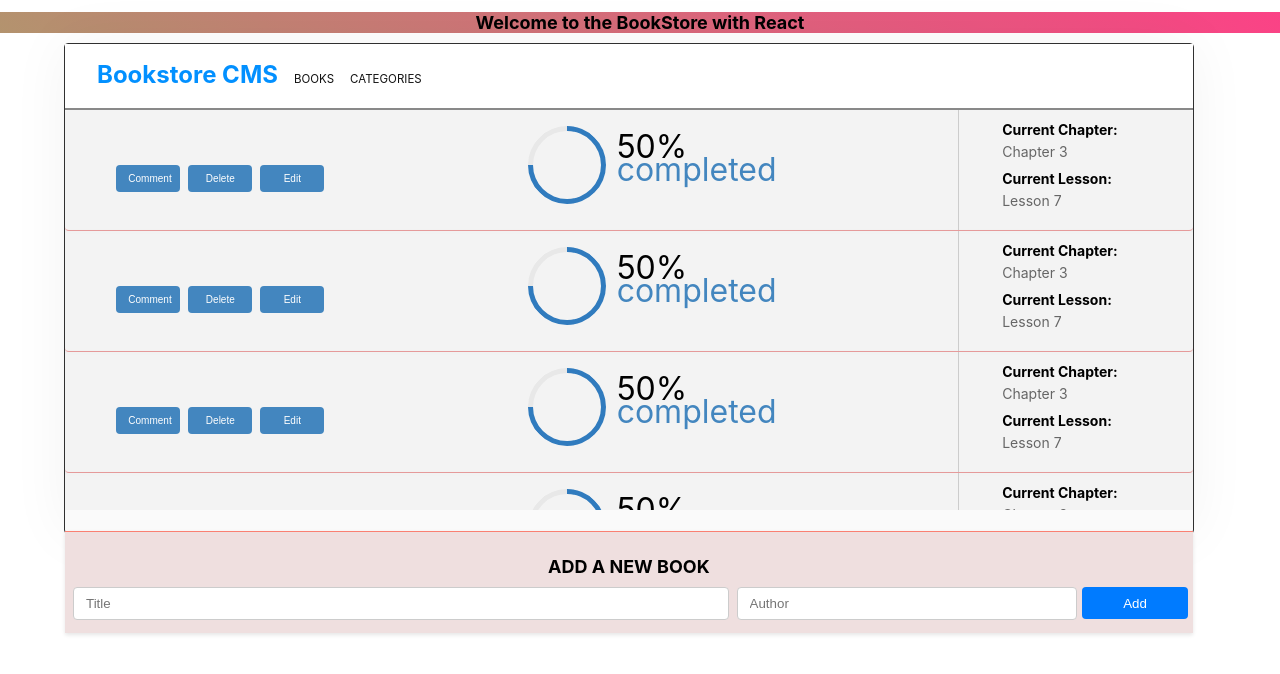
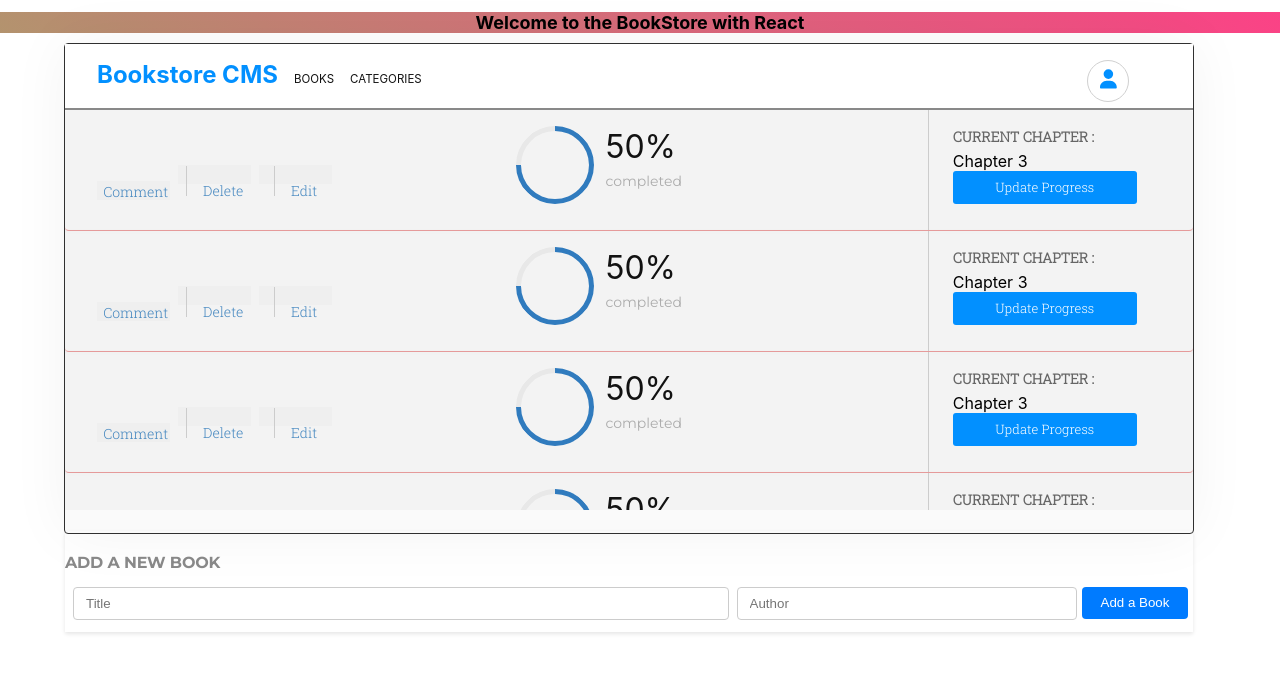
Before and after one commit to hydaline-code/Bookstore, a React (Create React App) app: page / in a window 1280 px wide. Shown: the top 674 px of the page. Built offline with nearby package versions, Linux system fonts and the light colour scheme; no server answers.

Commit message:
Add stylings

```diff
--- a/package.json
+++ b/package.json
@@ -3,6 +3,11 @@
   "version": "0.1.0",
   "private": true,
   "dependencies": {
+    "@fortawesome/fontawesome-free": "^6.4.2",
+    "@fortawesome/free-brands-svg-icons": "^6.4.2",
+    "@fortawesome/free-regular-svg-icons": "^6.4.2",
+    "@fortawesome/free-solid-svg-icons": "^6.4.2",
+    "@fortawesome/react-fontawesome": "^0.2.0",
     "@reduxjs/toolkit": "^1.9.6",
     "@testing-library/jest-dom": "^5.17.0",
     "@testing-library/react": "^13.4.0",
--- a/src/App.css
+++ b/src/App.css
@@ -1,3 +1,5 @@
+@import url('https://fonts.googleapis.com/css2?family=Montserrat:wght@400;700&family=Roboto+Slab:wght@300&display=swap');
+
 .App {
   text-align: center;
   position: relative;
@@ -39,6 +41,7 @@
 .header {
   display: flex;
   flex-direction: row;
+  justify-content: space-between;
   background-color: #fff;
   height: 3rem;
   border-bottom: solid rgb(137, 137, 137) 2px;
@@ -112,18 +115,15 @@
   font-weight: bold;
 }
 
-.book-card p {
-  margin: 8px 0;
+.book-card .leftButton {
   color: #4386bf;
-}
-
-.book-card button {
-  background-color: #4386bf;
-  color: white;
   border: none;
-  padding: 8px 12px;
-  border-radius: 4px;
-  cursor: pointer;
+  width: 4.563rem;
+  height: 1.188rem;
+  font-weight: 300;
+  letter-spacing: normal;
+  font-family: 'Roboto Slab', serif;
+  font-size: 0.875rem;
 }
 
 .addform button {
@@ -138,25 +138,25 @@
   margin-right: 0.3rem;
 }
 
-.book-card button:hover {
-  background-color: #396475;
-}
-
 /* BookForm.css */
 
 .addform {
   position: absolute;
   top: 99.5%;
-  border-top: solid 1px salmon;
-  background-color: #efdfdf;
   box-shadow: 0 2px 4px rgba(0, 0, 0, 0.1);
   width: 88.1%;
 }
 
 .addform h4 {
   margin-bottom: 10px;
-  font-size: 18px;
   font-weight: bold;
+  text-align: left;
+  width: 10.875rem;
+  height: 1.5rem;
+  font-family: 'Montserrat', sans-serif;
+  font-size: 1rem;
+  letter-spacing: -0.18px;
+  color: #888;
 }
 
 .addform form {
@@ -196,73 +196,36 @@
 }
 
 .book-author {
-  font-size: 14px;
-  color: #666;
+  width: 6.688rem;
+  height: 1.188rem;
+  margin: 0.25rem 0 0;
+  font-size: 0.875rem;
+  font-weight: 300;
+  color: #4386bf;
 }
 
 .progress-bar {
   display: flex;
   margin: 0 0 0.6rem 10rem;
+  color: #666;
   position: relative;
 }
 
 .progress-percentage {
   font-size: 10px;
-  color: #666;
   margin-left: 5px;
 }
 
 .state {
   position: absolute;
-  top: 16px;
+  font-family: 'Montserrat', sans-serif;
+  width: 5rem;
+  height: 1.125rem;
+  opacity: 0.5;
+  font-size: 0.875rem;
+  color: #666;
+  top: 2rem;
 }
-
-/* .Oval-2 {
-  width: 4.25rem;
-  height: 4.25rem;
-  border-style: solid;
-  border-width: 5px;
-  border-image-source: linear-gradient(to bottom, green, #030303);
-  border-image-slice: 1;
-  border-radius: 50%;
-} */
-
-/* .Oval-2 {
-  width: 4.25rem;
-  height: 4.25rem;
-  border-radius: 50%;
-  box-shadow:
-    0 3px gray 0 5px green;
-  display: flex;
-  justify-content: center;
-  align-items: center;
-}
-
-.progress-percentage {
-  font-size: 12px;
-  color: #666;
-  margin-left: 5px;
-} */
-
-/* .Oval-2 {
-  width: 4.25rem;
-  height: 4.25rem;
-  position: relative;
-  border-radius: 50%;
-  background: conic-gradient(
-    green 0% 50%,
-    transparent 50% 100%
-  );
-  box-shadow: 0 0 0 5px #030303;
-  justify-content: center;
-  align-items: center;
-}
-
-.progress-percentage {
-  font-size: 12px;
-  color: #666;
-  margin-left: 5px;
-} */
 
 .Oval-2 {
   border-radius: 50%;
@@ -271,6 +234,21 @@
   border: 5px solid #307bbe;
   border-left-color: #e8e8e8;
   transform: rotate(45deg);
+}
+
+.user {
+  margin: 0  4rem 3rem 0;
+  border-radius: 50%;
+  border: solid 1px rgb(208, 208, 208);
+  width: 2.5rem;
+  height: 2.5rem;
+}
+
+.icon {
+  padding-top: 0.52rem;
+  color: #0290ff;
+  font-size: 1.2rem;
+  border-color: #121212;
 }
 
 .chapter-details {
@@ -286,6 +264,17 @@
   height: 120px;
 }
 
+.verticalline {
+  display: inline-block;
+  border-left: 1px solid #ccc;
+  height: 30px;
+  margin-right: 1rem;
+}
+
+.comment {
+  margin-top: 1rem;
+}
+
 .bookbuttons {
   display: flex;
 }
@@ -295,27 +284,37 @@
   font-size: 14px;
   font-weight: bold;
   margin-bottom: 5px;
+  color: #121212;
+  font-family: 'Roboto Slab', serif;
 }
 
-.chapter-info,
+.chapter-label {
+  color: #666;
+}
+
 .lesson-info {
-  font-size: 14px;
-  color: #666;
+  border-radius: 3px;
+  color: #fff;
   margin-bottom: 10px;
+  width: 11.5rem;
+  height: 2.063rem;
+  font-family: 'Roboto Slab', serif;
+  font-size: 0.813rem;
+  font-weight: 300;
+  background-color: #0290ff;
+  border: none;
 }
 
 .scrollable-container {
-  overflow-y: auto; /* Add a vertical scrollbar when content exceeds container height */
-  max-height: 400px; /* Define a maximum height for the container */
+  overflow-y: auto;
+  max-height: 400px;
 }
 
 .-Percent-Complete {
   margin: 0.063rem 5.75rem 0 0.688rem;
   font-size: 2rem;
-  font-weight: normal;
-  font-stretch: normal;
   font-style: normal;
   line-height: normal;
   letter-spacing: normal;
-  color: var(--black-two);
+  color: #121212;
 }
--- a/src/components/book.js
+++ b/src/components/book.js
@@ -6,7 +6,6 @@ import { removeBookAsync } from '../redux/books/booksSlice';
 const BookCard = ({ title, author, itemId }) => {
   const progress = 50;
   const currentChapter = 'Chapter 3';
-  const lesson = 'Lesson 7';
 
   const dispatch = useDispatch();
   const handleRemove = (itemId) => {
@@ -19,20 +18,26 @@ const BookCard = ({ title, author, itemId }) => {
         <h2 className="book-title">{title}</h2>
         <p className="book-author">{author}</p>
         <div className="bookbuttons">
-          <button className="leftButton" type="button">Comment</button>
+          <button className="leftButton comment" type="button"> Comment </button>
           <button
+            className="leftButton"
             type="button"
             onClick={() => handleRemove(itemId)}
           >
+            <span className="verticalline" />
             Delete
           </button>
-          <button className="leftButton" type="button">Edit</button>
+          <button className="leftButton" type="button">
+            {' '}
+            <span className="verticalline" />
+            Edit
+          </button>
         </div>
       </div>
 
       <div className="progress-bar">
         <div className="Oval-2" />
-        <span className="-Percent-Complete Text-Style-5">
+        <span className="-Percent-Complete">
           {progress}
           %
           <p className="state">completed</p>
@@ -41,10 +46,9 @@ const BookCard = ({ title, author, itemId }) => {
 
       <div className="vertical-line" />
       <div className="chapter-details">
-        <span className="chapter-label">Current Chapter:</span>
+        <span className="chapter-label">CURRENT CHAPTER :</span>
         <span className="chapter-info">{currentChapter}</span>
-        <span className="lesson-label">Current Lesson:</span>
-        <span className="lesson-info">{lesson}</span>
+        <button type="submit" className="lesson-info">Update Progress</button>
       </div>
     </div>
   );
--- a/src/components/bookForm.js
+++ b/src/components/bookForm.js
@@ -49,7 +49,7 @@ const BookForm = () => {
           value={author}
           onChange={(e) => setAuthor(e.target.value)}
         />
-        <button type="submit">Add</button>
+        <button type="submit">Add a Book</button>
       </form>
       {errorMessage && <p>{errorMessage}</p>}
     </div>
--- a/src/components/navigation.js
+++ b/src/components/navigation.js
@@ -1,4 +1,6 @@
 import React from 'react';
+import { FontAwesomeIcon } from '@fortawesome/react-fontawesome';
+import { faUser } from '@fortawesome/free-solid-svg-icons';
 import { NavLink } from 'react-router-dom';
 
 const Navigation = () => (
@@ -8,6 +10,9 @@ const Navigation = () => (
       <NavLink exact to="/bookList">BOOKS</NavLink>
       <NavLink to="/categories">CATEGORIES</NavLink>
     </nav>
+    <div className="user">
+      <FontAwesomeIcon className="icon" icon={faUser} />
+    </div>
   </div>
 );
 
```
Also changed, not shown: 1 other file (tests, documents, lock files or other folders).
